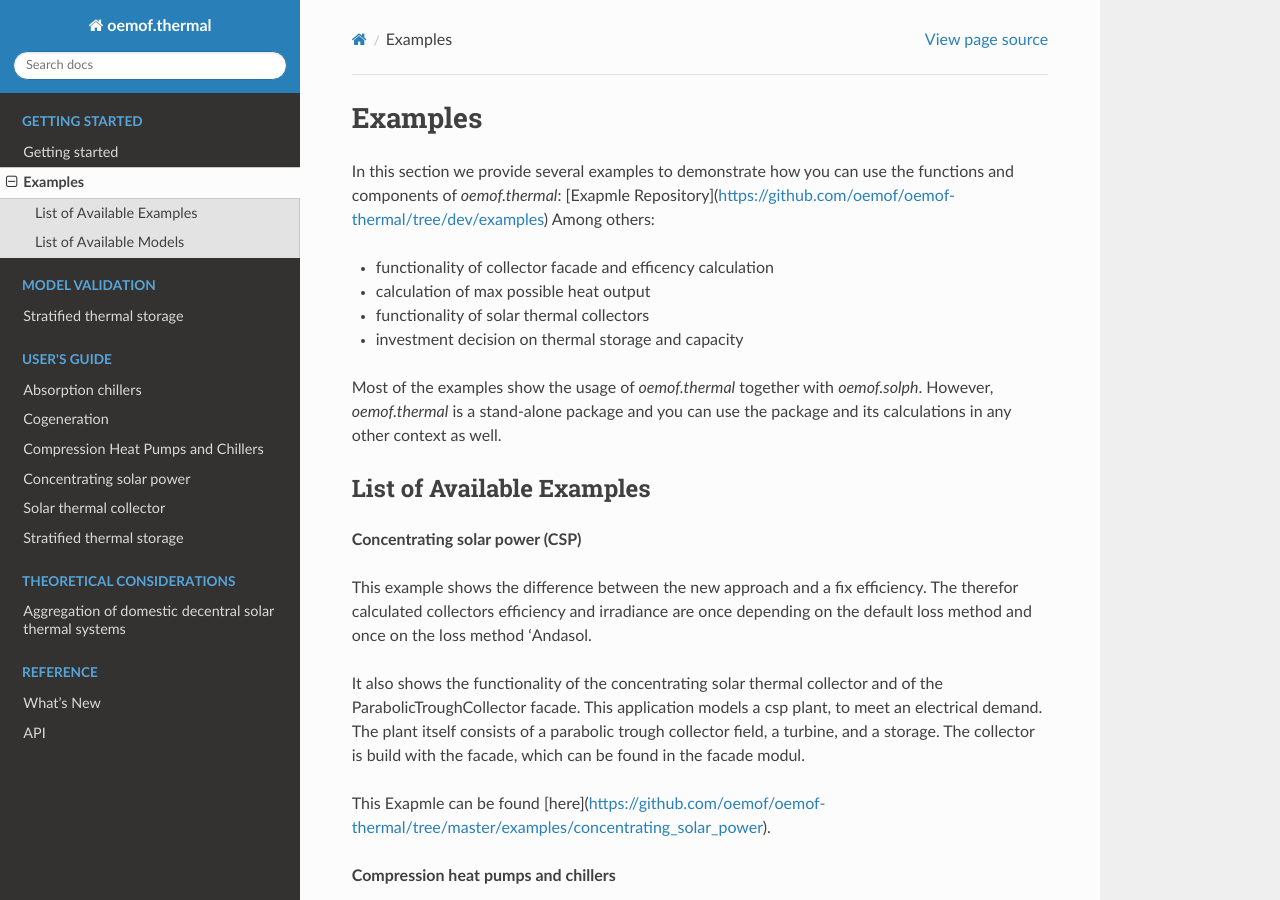
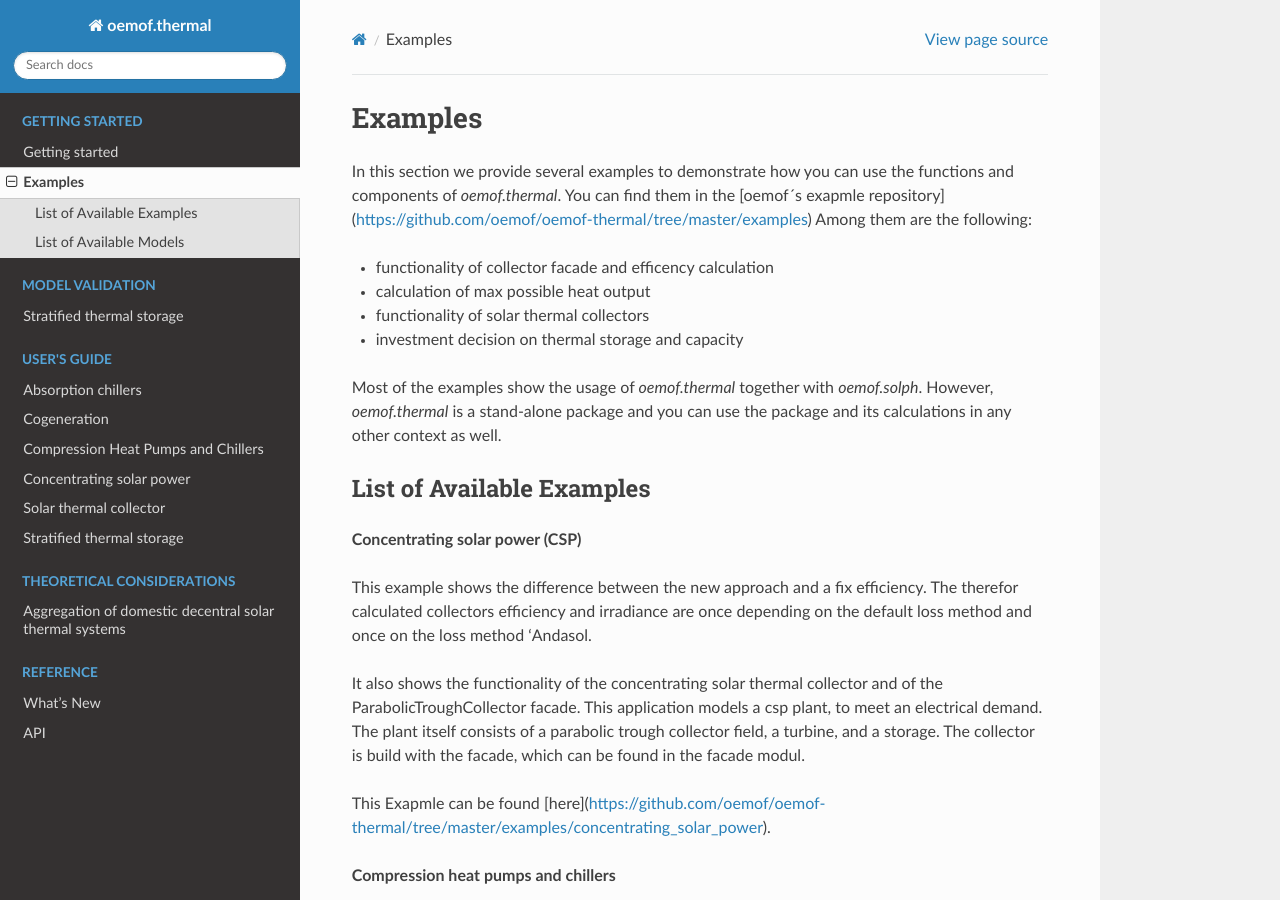
Before and after one commit to oemof/oemof-thermal, a Sphinx documentation site: the page built from docs/examples.rst, in a window 1280 px wide and 900 px high. Built offline with Sphinx 7.4.7 and the Read the Docs theme 2.0.0, drawn with Linux system fonts in a browser that asks for light colours; formulas are drawn with MathJax 3; pages that are not in the unit, such as notebooks, are missing from menus.

Commit message:
Update examples.rst

```diff
--- a/docs/examples.rst
+++ b/docs/examples.rst
@@ -4,9 +4,8 @@ Examples
 ========
 
 In this section we provide several examples to demonstrate how you can use the
-functions and components of *oemof.thermal*:
-[Exapmle Repository](https://github.com/oemof/oemof-thermal/tree/dev/examples)
-Among others:
+functions and components of *oemof.thermal*. You can find them in the [oemof´s exapmle repository](https://github.com/oemof/oemof-thermal/tree/master/examples)
+Among them are the following:
 
 - functionality of collector facade and efficency calculation
 - calculation of max possible heat output
```
